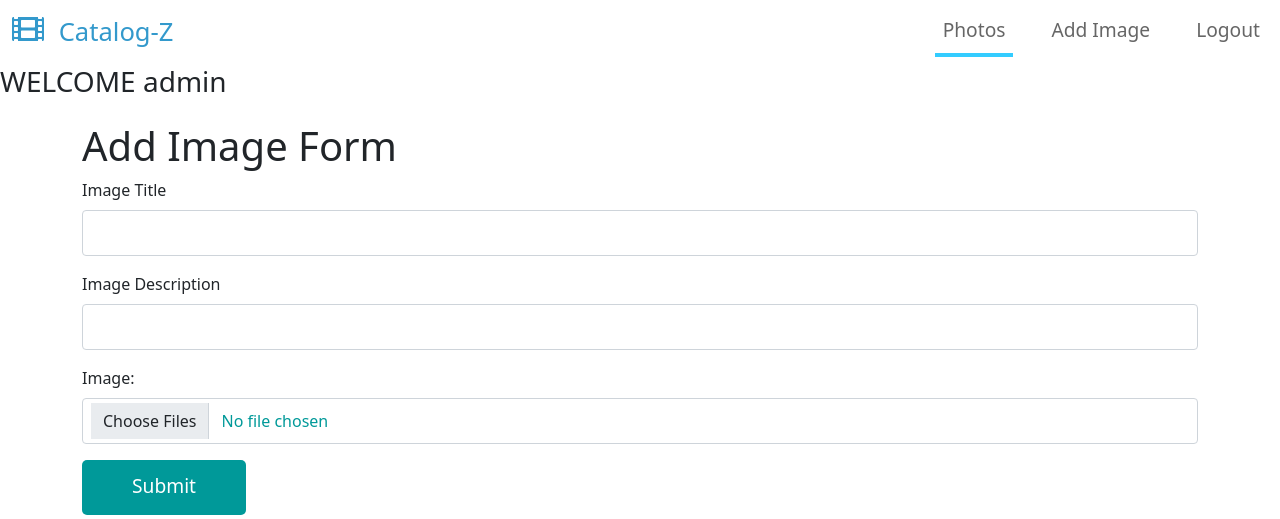
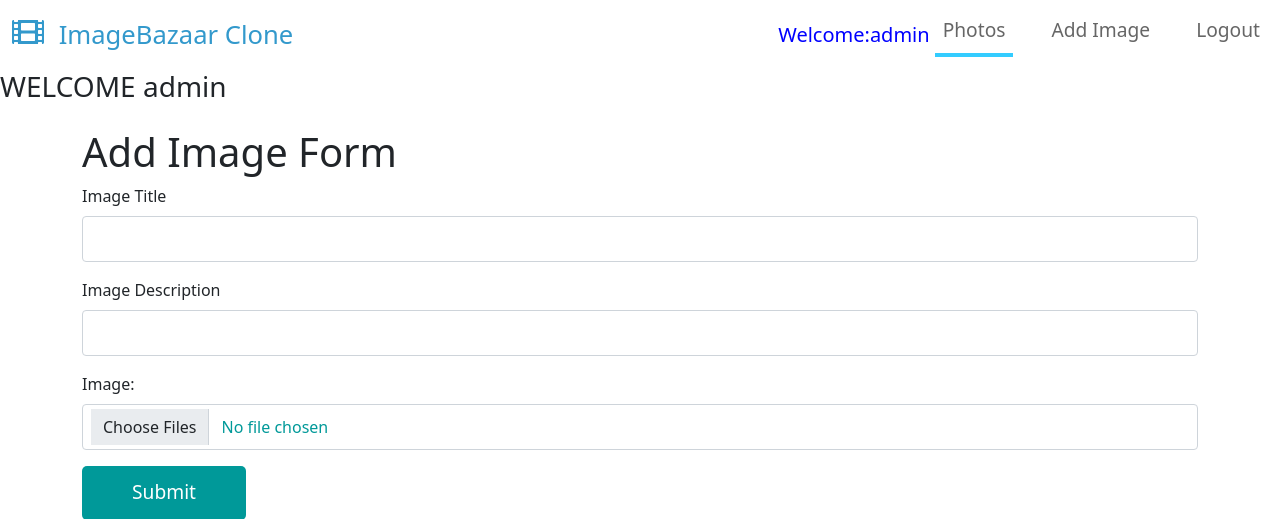
Before and after one commit to Taranjotsingh1313/Django-gallery-website-v2, a Django app: page /add/ in a window 1280 px wide. Shown: the top 519 px of the page. Run offline with Django 3.2, Linux system fonts and the light colour scheme; a user stored in the database is signed in; some libraries are stand-ins or nearby versions.

Commit message:
Something good which user name

```diff
--- a/templates/_nav.html
+++ b/templates/_nav.html
@@ -1,14 +1,17 @@
  <nav class="navbar navbar-expand-lg">
         <div class="container-fluid">
-            <a class="navbar-brand" href="#">
+            <a class="navbar-brand" href="{%url 'imageshow'%}">
                 <i class="fas fa-film mr-2"></i>
-                Catalog-Z
+                ImageBazaar Clone
             </a>
             <button class="navbar-toggler" type="button" data-toggle="collapse" data-target="#navbarSupportedContent" aria-controls="navbarSupportedContent" aria-expanded="false" aria-label="Toggle navigation">
                 <i class="fas fa-bars"></i>
             </button>
             <div class="collapse navbar-collapse" id="navbarSupportedContent">
             <ul class="navbar-nav ml-auto mb-2 mb-lg-0">
+            {%if request.user.is_authenticated%}
+            <h5 style="margin-bottom:10px;margin:15px 5px;font-size:5empx;color:blue;cursor:pointer;">Welcome:{{user}}</h5>
+               {% endif %}
                 <li class="nav-item">
                     <a class="nav-link nav-link-1 active" aria-current="page" href="{% url 'imageshow' %}">Photos</a>
                 </li>
```
Also changed, not shown: db.sqlite3, media/imagebazaar/download.png (added).
